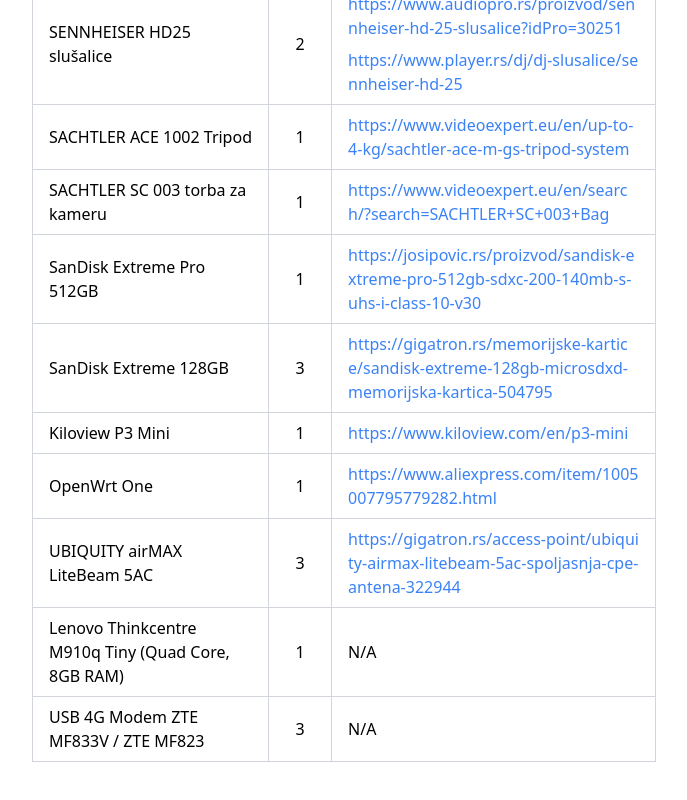
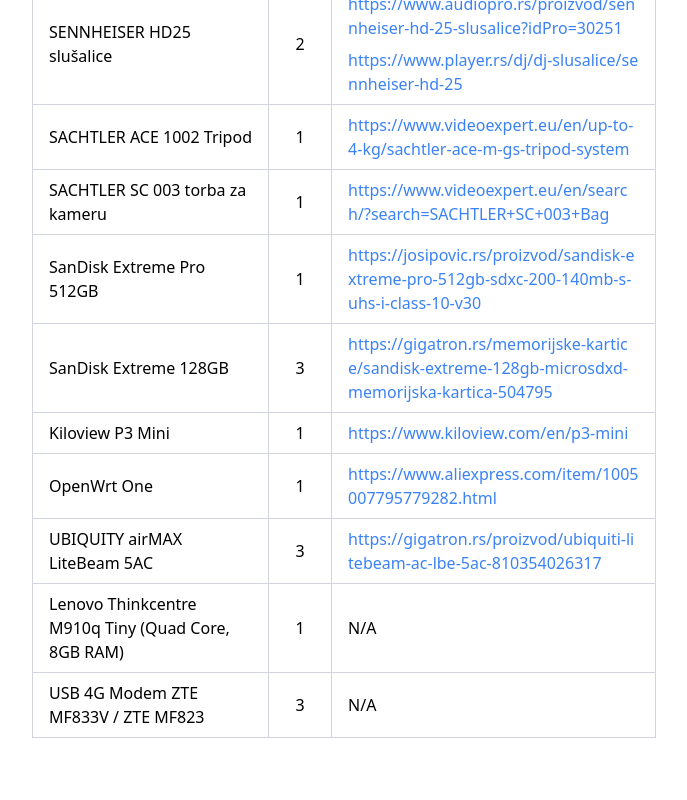
Before and after one commit to blokadainfo/website, a SvelteKit app: page /donacije in a window 1280 px wide. Shown: the part 729-1529 px from the top of the page, without its empty margins (296-983 px from the left). After the commit the page ends 1507 px from the top, so only its background shows below. Built offline with nearby package versions, Linux system fonts and the light colour scheme.

Commit message:
fix(donations): gigatron link

```diff
--- a/src/routes/(prerendered)/donacije/donations.ts
+++ b/src/routes/(prerendered)/donacije/donations.ts
@@ -67,9 +67,7 @@
 	{
 		name: 'UBIQUITY airMAX LiteBeam 5AC',
 		pieces: 3,
-		links: [
-			'https://gigatron.rs/access-point/ubiquity-airmax-litebeam-5ac-spoljasnja-cpe-antena-322944'
-		]
+		links: ['https://gigatron.rs/proizvod/ubiquiti-litebeam-ac-lbe-5ac-810354026317']
 	},
 	{
 		name: 'Lenovo Thinkcentre M910q Tiny (Quad Core, 8GB RAM)',
```
